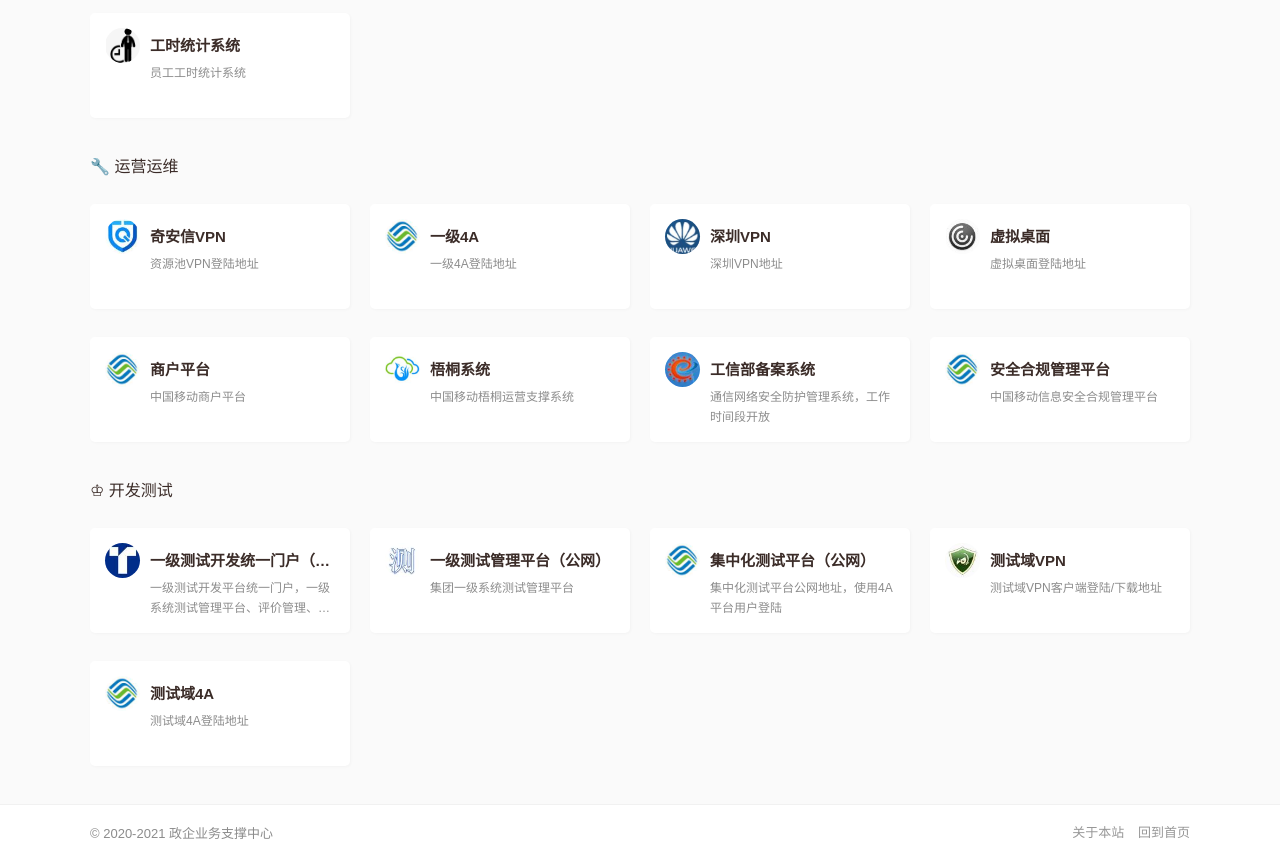
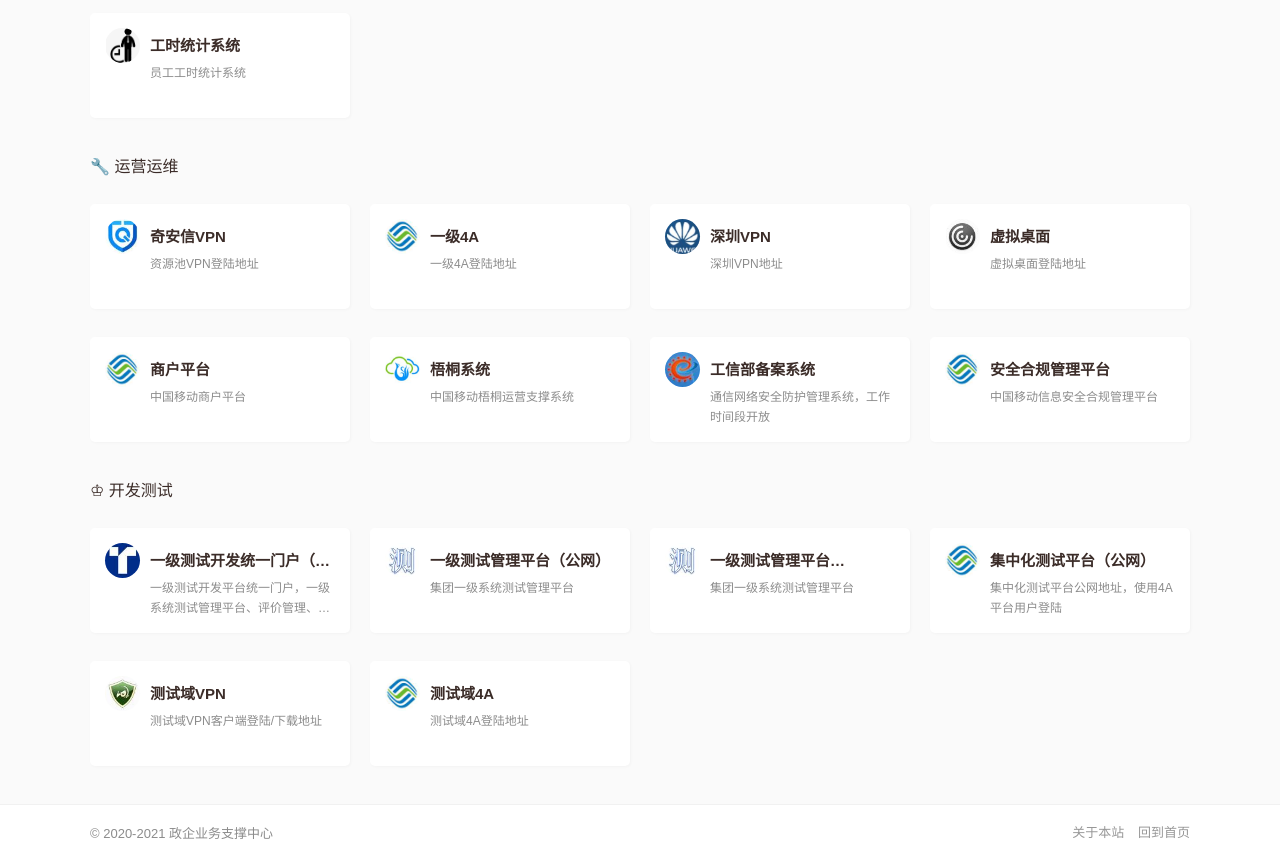
Before and after one commit to xxxjkk/xxxjkk, a plain HTML site: page index.html in a window 1280 px wide. Shown: the part 674-1536 px from the top of the page. Drawn offline with Linux system fonts and the light colour scheme.

Commit message:
新增一测平台（VPN内网地址）链接

```diff
--- a/index.html
+++ b/index.html
@@ -325,6 +325,16 @@
             </li>
 
             <li>
+              <a class="nav-item clearfix" href="http://10.248.51.17:8080/aialm/" target="_blank">
+                <div class="nav-img"
+                     style="margin-bottom:40px;background-image: url(/images/CMIT_YiCe.jpg);">
+                </div>
+                <div class="nav-name">一级测试管理平台（VPN+内网）</div>
+                <p>集团一级系统测试管理平台</p>
+              </a>
+            </li>
+
+            <li>
                 <a class="nav-item clearfix" href="http://117.134.46.6:7081/#/home" target="_blank">
                   <div class="nav-img"
                     style="margin-bottom:40px;background-image: url(/images/CMIT_OA.jpg);">
```
